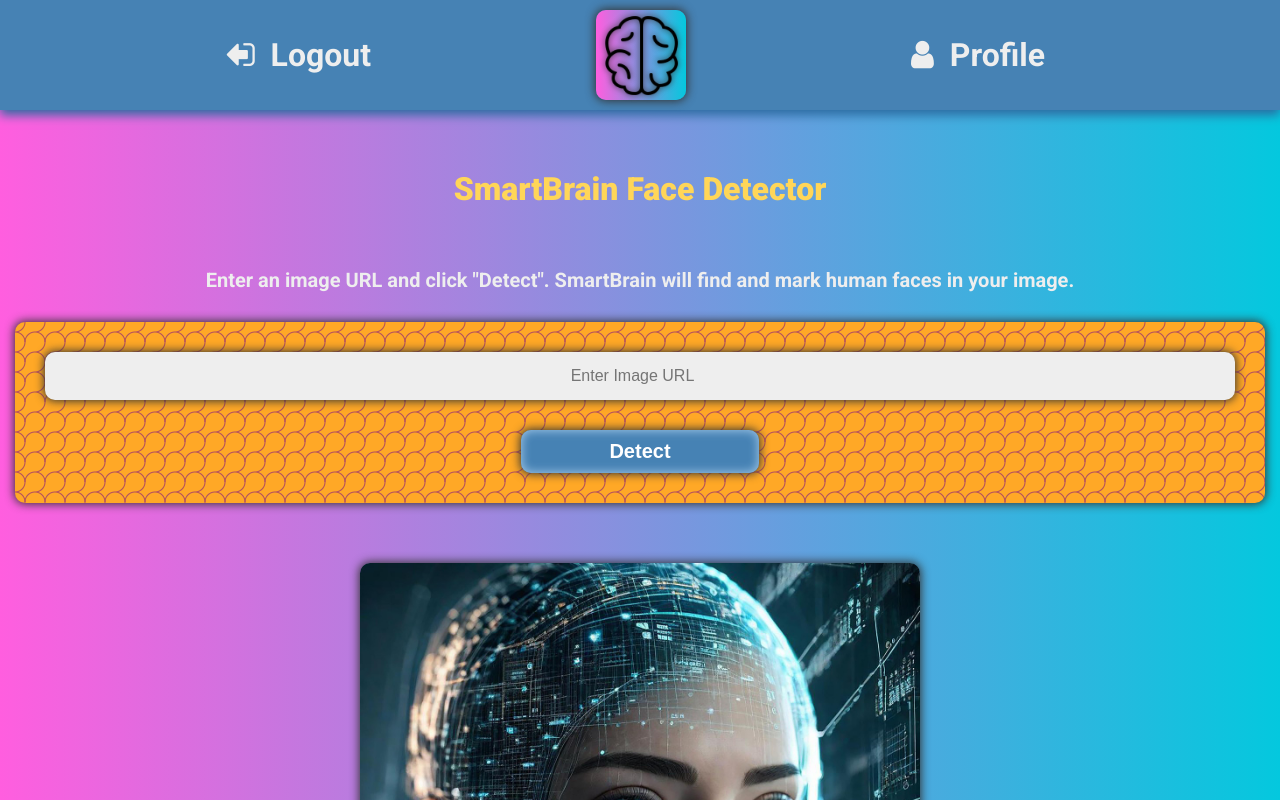
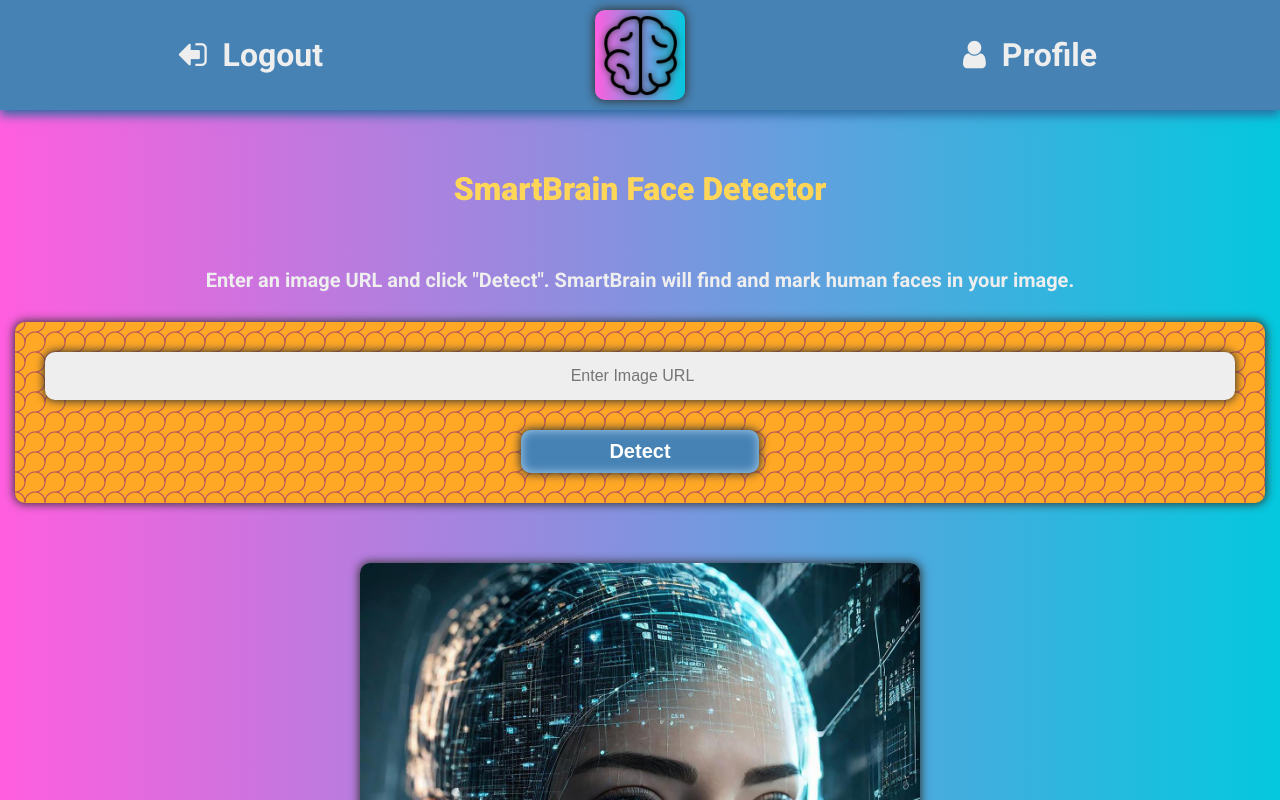
Before and after one commit to tiborhajszan/smartbrain, a React (Vite) app: page / in a window 1280 px wide. Both pictures are taken after typing "name@example.com", "Sample123" into the empty fields and a click on the button "Login". Shown: the top 800 px of the page. Built offline with nearby package versions, Linux system fonts and the light colour scheme.

Commit message:
Header : under construction.

```diff
--- a/src/header/NavBar.css
+++ b/src/header/NavBar.css
@@ -12,15 +12,18 @@ nav {
   background-color: steelblue;
   z-index: 1;
 }
+/*--------------------------------------------------------------------------------------------------------------------*/
 nav > div {
-  display: flex;
+  display: grid;
   position: relative;
   width: 100%;
   max-width: 1440px;
   margin: 0 auto;
   padding: 10px 0;
-  justify-content: space-evenly;
+  grid-template-columns: 2fr 1fr 2fr;
+  justify-items: center;
   align-items: center;
+  gap: 15px;
 }
 /*--------------------------------------------------------------------------------------------------------------------*/
 nav > div > span {
@@ -38,9 +41,3 @@ nav > div > span:hover {
 nav > div > span:active {
   color: #ff8a58;
 }
-nav > div > span.user {
-  margin-right: 10px;
-}
-@media only screen and (max-width: 500px) { nav > div > span.user {
-  margin-right: 8px;
-}}
--- a/src/header/NavBar.jsx
+++ b/src/header/NavBar.jsx
@@ -45,7 +45,7 @@ export default function NavBar(props) {
   return (
     <nav ref={props.refNav}>
       <div>
-        {props.route === "Login"
+        {props.route === "Login" || props.route === "Register"
         ? <span>SmartBrain</span>
         : <span onClick={() => props.setRoute("Login")}>
             <i className="fa fa-sign-out fa-flip-horizontal"></i>&nbsp;&nbsp;Logout
@@ -62,7 +62,7 @@ export default function NavBar(props) {
           </span>
         : null}
         {props.route === "Detector"
-        ? <span ref={userRef} className="user" onClick={toggleProfile}>
+        ? <span ref={userRef} onClick={toggleProfile}>
             <i className="fa fa-user"></i>&nbsp;&nbsp;Profile
           </span>
         : null}
```
